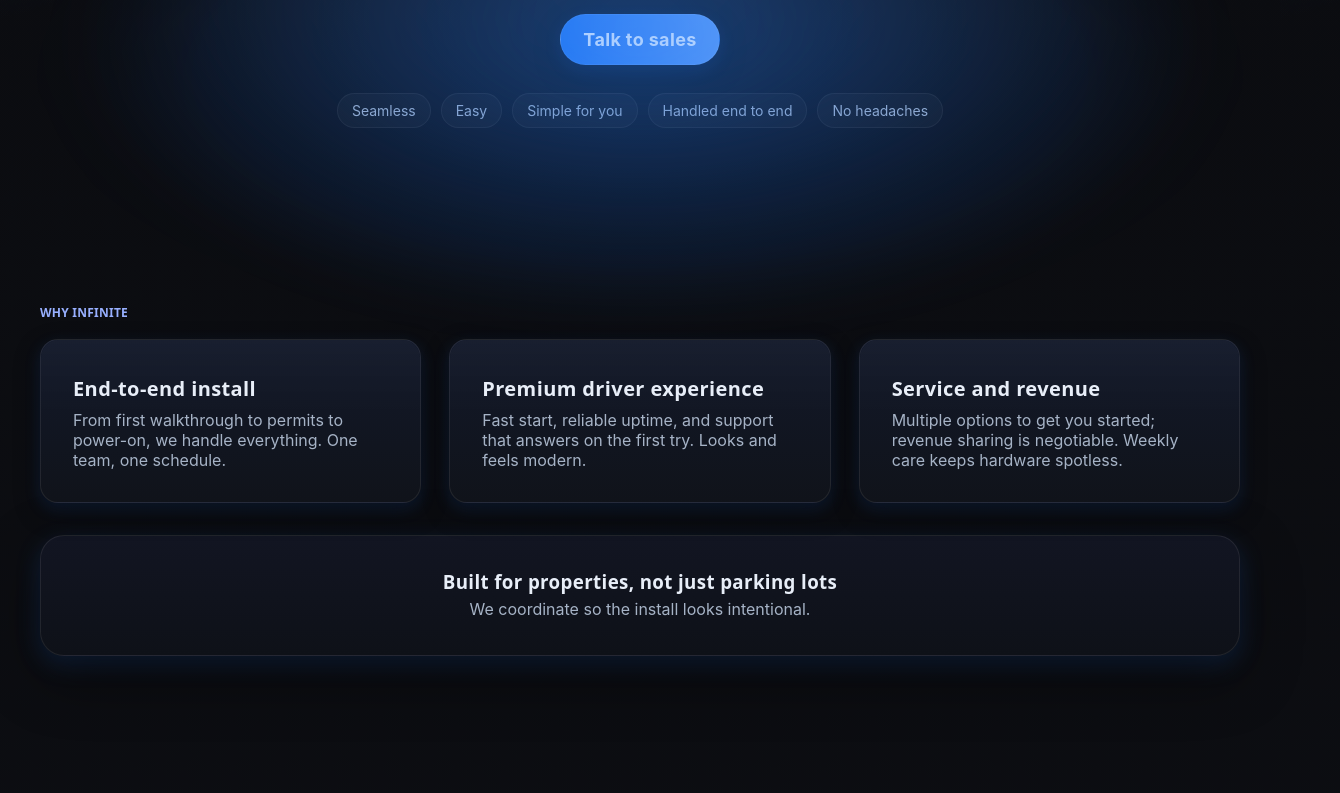
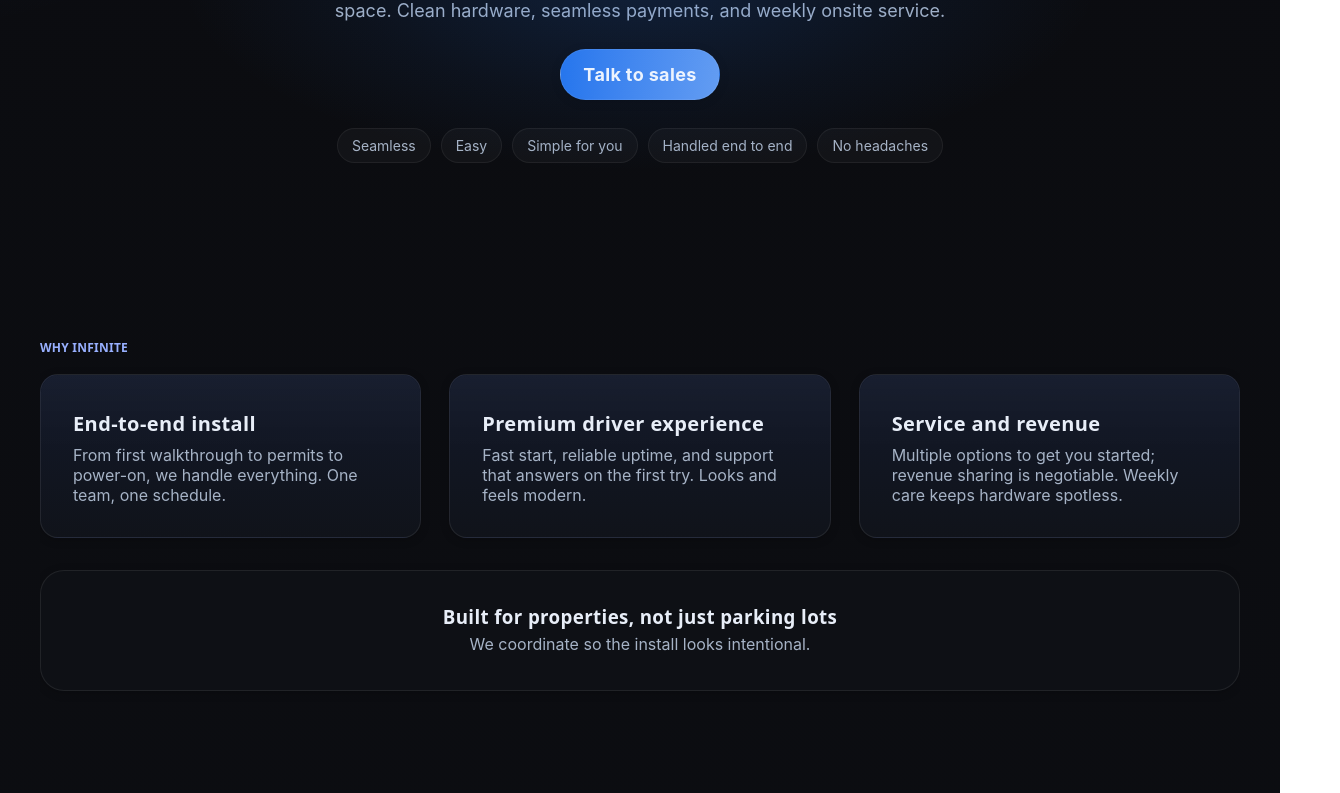
Before and after one commit to catfisher1211/catfisher1211.github.io, a plain HTML site: page index.html in a window 1280 px wide. Shown: the part 323-1116 px from the top of the page, 1340 px wide, since content can reach past the window. Drawn offline with Linux system fonts and the light colour scheme; a web font is replaced by a local one.

Commit message:
Add files via upload

```diff
--- a/index.html
+++ b/index.html
@@ -9,12 +9,16 @@
   <link rel="icon" href="favicon_copy.ico" />
   <link rel="preload" as="image" href="Logo-Picsart-AiImageEnhancer2.PNG" />
   <link rel="stylesheet" href="styles.css" />
+  <link rel="preload" as="font" href="Font/FiskerPlateExpanded-Extrabold.ttf" type="font/ttf" crossorigin>
+  <link rel="preload" as="font" href="Font/FiskerPlateExpanded-Bold.ttf" type="font/ttf" crossorigin>
+  <link rel="preload" as="font" href="Font/FiskerPlateExpanded-Demibold.ttf" type="font/ttf" crossorigin>
+
   <script defer src="script.js"></script>
 </head>
 <body>
   <header class="header">
     <div class="container nav">
-      <div class="brand"><img src="Logo-Picsart-AiImageEnhancer2.PNG" alt="Infinite EVSE logo" /></div>
+      <div class="brand"><img fetchpriority="high" decoding="async" src="Logo-Picsart-AiImageEnhancer2.PNG" alt="Infinite EVSE logo" /></div>
       <nav class="hide-sm">
         <a href="#features">Features</a>
         <a href="#partners">Partners</a>
@@ -25,6 +29,7 @@
 
   <main>
     <section class="hero container">
+      <div class="kicker reveal">Introducing</div>
       <h1 class="reveal">Charging that quietly impresses</h1>
       <p class="reveal">We install and operate property‑ready Level 2 chargers that feel as refined as your space. Clean hardware, seamless payments, and weekly onsite service.</p>
       <p class="reveal"><a class="btn" href="#contact">Talk to sales</a></p>
@@ -45,7 +50,7 @@
     <section id="partners" class="section container">
       <div class="kicker reveal">Made possible by</div>
       <div class="partner reveal">
-        <img src="DRTC_logo_tag_color_trademark-1.png.webp" alt="DRTC Hub" />
+        <img src="\1" loading="lazy" decoding="async" \2>
       </div>
     </section>
 
--- a/script.js
+++ b/script.js
@@ -1,7 +1,17 @@
 (function(){
-  const els = document.querySelectorAll('.reveal');
-  const obs = new IntersectionObserver(entries => {
-    entries.forEach(e => { if(e.isIntersecting){ e.target.classList.add('show'); obs.unobserve(e.target); } });
-  }, {threshold: .15});
-  els.forEach(el => obs.observe(el));
+  var els = document.querySelectorAll('.reveal');
+  if (!('IntersectionObserver' in window)) {
+    for (var i=0;i<els.length;i++){ els[i].classList.add('show'); }
+    return;
+  }
+  var obs = new IntersectionObserver(function(entries){
+    for (var i=0;i<entries.length;i++){
+      var e = entries[i];
+      if (e.isIntersecting){
+        e.target.classList.add('show');
+        obs.unobserve(e.target);
+      }
+    }
+  }, { threshold: 0.1, rootMargin: '40px 0px' });
+  for (var j=0;j<els.length;j++){ obs.observe(els[j]); }
 })();
--- a/styles.css
+++ b/styles.css
@@ -31,8 +31,8 @@
   --text:#e8eef8;
   --muted:#a6b3c6;
   --radius:18px;
-  --shadow-lg:0 20px 60px rgba(0,0,0,.45), 0 8px 24px rgba(38,118,237,.22);
-  --shadow-sm:0 10px 26px rgba(0,0,0,.35), 0 6px 16px rgba(38,118,237,.18);
+  --shadow-lg:0 6px 18px rgba(0,0,0,.25);
+  --shadow-sm:0 2px 10px rgba(0,0,0,.20);
   --container:1200px;
 }
 
@@ -60,7 +60,7 @@ body{
 .container{max-width:var(--container); margin-inline:auto; padding:0 24px}
 .header{
   position:sticky; top:0; z-index:50;
-  backdrop-filter:saturate(130%) blur(14px);
+
   background:linear-gradient(180deg, rgba(14,16,21,.82), rgba(14,16,21,.68));
   border-bottom:1px solid var(--line);
 }
@@ -81,22 +81,12 @@ body{
 .btn:hover{transform:translateY(-1px)}
 
 .hero-visual{
-  position:absolute;
-  top:10%;
-  left:50%;
-  transform:translateX(-50%);
-  width:1400px;
-  height:700px;
-  pointer-events:none;
-  background:
-    radial-gradient(60% 60% at 50% 35%, rgba(38,118,237,.40), rgba(38,118,237,.14) 45%, transparent 70%),
-    radial-gradient(70% 70% at 50% 20%, rgba(255,255,255,.08), transparent 55%);
-  filter:blur(28px) saturate(120%);
-  -webkit-mask-image: radial-gradient(70% 60% at 50% 40%, #000 45%, transparent 78%);
-  mask-image: radial-gradient(70% 60% at 50% 40%, #000 45%, transparent 78%);
+  position:absolute; top:8%; left:50%; transform:translateX(-50%);
+  width:1200px; height:520px; pointer-events:none;
+  background:radial-gradient(55% 55% at 50% 35%, rgba(38,118,237,.20), rgba(38,118,237,.06) 45%, transparent 70%);
 }
 
-.section{padding:96px 0}
+.section{padding:96px 0; content-visibility:auto; contain-intrinsic-size: 600px}
 .kicker{font-size:12px; letter-spacing:.16em; text-transform:uppercase; color:#98b0ff; margin-bottom:18px}
 
 .grid{display:grid; gap:28px; grid-template-columns:repeat(3,minmax(0,1fr))}
@@ -112,27 +102,35 @@ body{
 .badges .chip{border:1px solid rgba(255,255,255,.06); color:var(--muted); padding:8px 14px; border-radius:999px; font-size:14px; background:rgba(255,255,255,.03)}
 
 .partner{display:flex; gap:28px; align-items:center; justify-content:center; padding:32px 0}
-.partner img{height:160px; width:auto; filter:drop-shadow(0 10px 24px rgba(38,118,237,.35))}
+.partner img{height:160px; width:auto; filter:none)}
 
-.callout{margin-top:32px; background:linear-gradient(180deg, #121522, #0e1118); border:1px solid var(--line); border-radius:24px; padding:36px; text-align:center; box-shadow:var(--shadow-lg)}
+.callout{margin-top:32px; background:#0e1015; border:1px solid var(--line); border-radius:24px; padding:36px; text-align:center; box-shadow:var(--shadow-sm)}
 
 footer{padding:56px 0; color:#98a7b6; border-top:1px solid var(--line)}
 small a{color:#b9ccff; text-decoration:none}
 small a:hover{text-decoration:underline}
 
-.reveal{opacity:0; transform:translateY(8px); transition:opacity .6s ease, transform .6s ease}
-.reveal.show{opacity:1; transform:none}
+.reveal{opacity:0; transition:opacity .3s ease}
+.reveal.show{opacity:1}
 
 @media (max-width: 980px){
   .grid{grid-template-columns:1fr 1fr}
   .partner img{height:128px}
-  .hero-visual{width:1200px; height:600px}
+  .hero-visual{
+  position:absolute; top:8%; left:50%; transform:translateX(-50%);
+  width:1200px; height:520px; pointer-events:none;
+  background:radial-gradient(55% 55% at 50% 35%, rgba(38,118,237,.20), rgba(38,118,237,.06) 45%, transparent 70%);
+}
 }
 @media (max-width: 640px){
   .grid{grid-template-columns:1fr}
   .nav .hide-sm{display:none}
   .hero{padding:96px 0 64px}
-  .hero-visual{width:1000px; height:520px}
+  .hero-visual{
+  position:absolute; top:8%; left:50%; transform:translateX(-50%);
+  width:1200px; height:520px; pointer-events:none;
+  background:radial-gradient(55% 55% at 50% 35%, rgba(38,118,237,.20), rgba(38,118,237,.06) 45%, transparent 70%);
+}
 }
 
 /* Added: steps, pills, FAQ */
```
